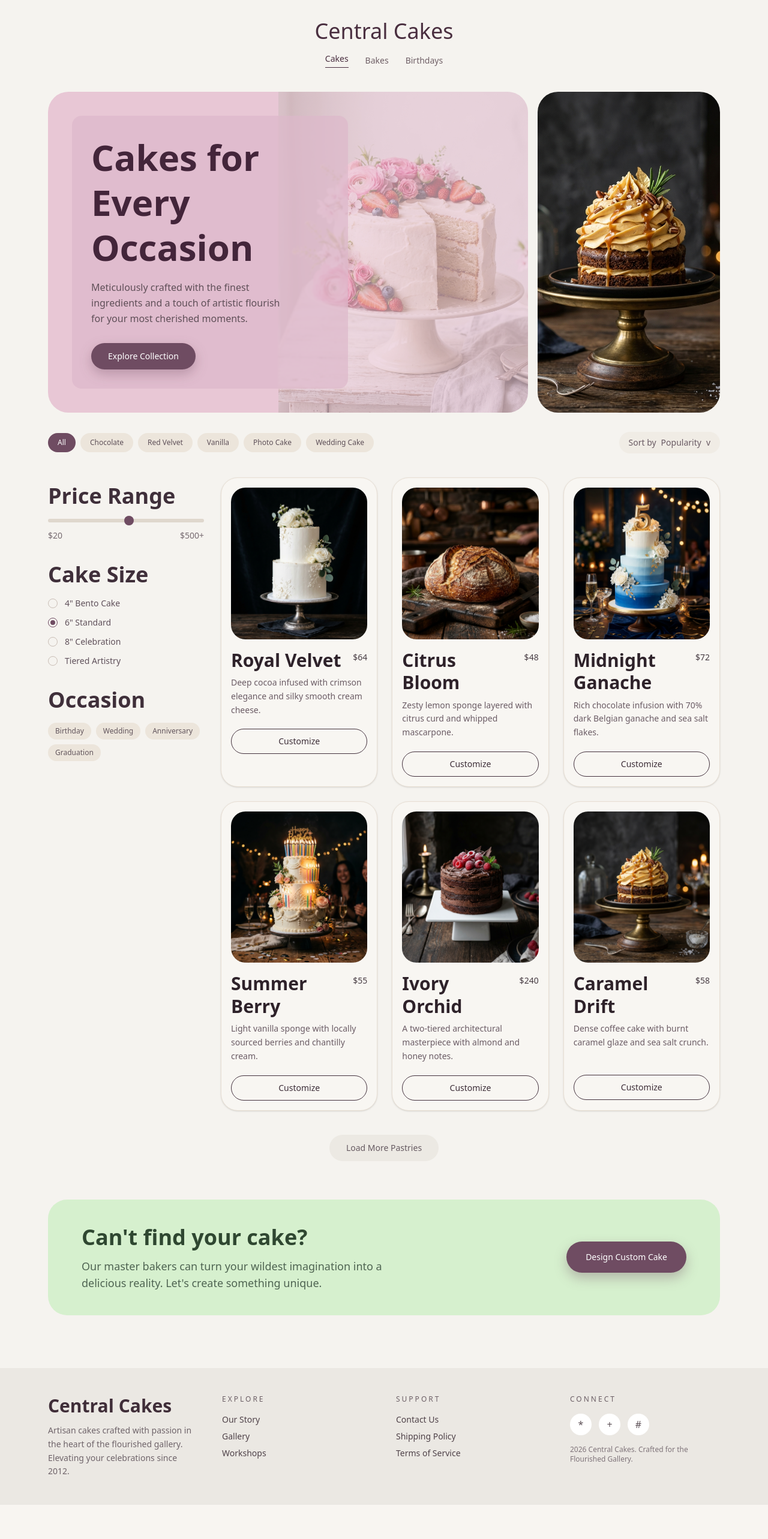
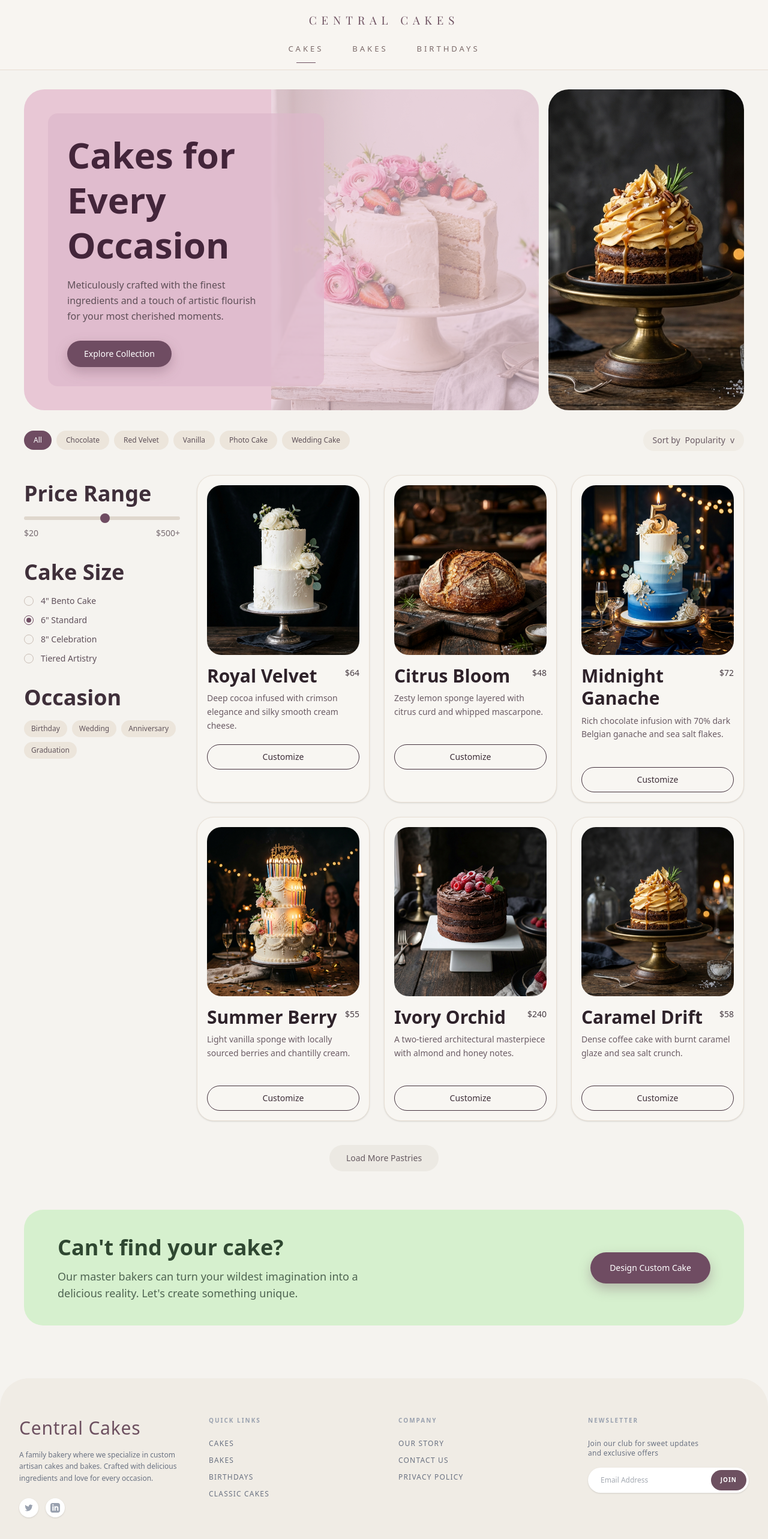
Before and after one commit to zoonfeedback-lab/cakes-and-bakery, a Next.js app: page /cakes in a window 1280 px wide. Shown: the top 2566 px of the page at 60% size. Before the commit the page ends 2509 px from the top, so only its background shows below. Built offline with nearby package versions, Linux system fonts and the light colour scheme; a web font is replaced by a local one.

Commit message:
refactor: optimize the code

```diff
--- a/app/cakes/page.tsx
+++ b/app/cakes/page.tsx
@@ -1,3 +1,5 @@
+import { Footer } from "@/components";
+import { Header } from "@/components/Header";
 import Image from "next/image";
 
 type CakeItem = {
@@ -61,22 +63,11 @@ const cakes: CakeItem[] = [
 
 export default function HomePage() {
   return (
-    <div className="bg-[#f5f3ef] text-[#2d242a]">
-      <div className="mx-auto max-w-[1200px] px-5 pb-12 pt-8 md:px-8 lg:px-10">
-        <header className="mb-10 flex flex-col items-center gap-4">
-          <p className="text-center font-serif text-4xl text-[#4a2f40]">Central Cakes</p>
-          <nav className="flex items-center gap-7 text-sm text-[#6f5f66]">
-            <a className="border-b border-[#4a2f40] pb-1 text-[#4a2f40]" href="#">
-              Cakes
-            </a>
-            <a className="hover:text-[#4a2f40]" href="#">
-              Bakes
-            </a>
-            <a className="hover:text-[#4a2f40]" href="#">
-              Birthdays
-            </a>
-          </nav>
-        </header>
+    <div className="flex min-h-screen flex-col bg-[#f5f3ef] text-[#2d242a]">
+      <Header />
+
+      <main className="flex-1">
+      <div className="mx-auto max-w-7xl px-5 pb-12 pt-8 md:px-8 lg:px-10">
 
         <section className="mb-8 grid gap-4 lg:grid-cols-[1.45fr_0.55fr]">
           <article className="relative overflow-hidden rounded-[34px] bg-[#e8c7d5] p-7 md:p-10">
@@ -237,46 +228,9 @@ export default function HomePage() {
           </button>
         </section>
       </div>
+      </main>
 
-      <footer className="mt-10 bg-[#ebe8e3]">
-        <div className="mx-auto grid max-w-[1200px] gap-10 px-5 py-11 md:grid-cols-4 md:px-8 lg:px-10">
-          <div>
-            <h3 className="mb-3 text-3xl font-semibold text-[#3f2d38]">Central Cakes</h3>
-            <p className="text-sm leading-relaxed text-[#6f646a]">
-              Artisan cakes crafted with passion in the heart of the flourished gallery. Elevating your celebrations
-              since 2012.
-            </p>
-          </div>
-
-          <div>
-            <p className="mb-4 text-xs uppercase tracking-[0.25em] text-[#6c5f66]">Explore</p>
-            <ul className="space-y-2 text-sm text-[#4f4249]">
-              <li>Our Story</li>
-              <li>Gallery</li>
-              <li>Workshops</li>
-            </ul>
-          </div>
-
-          <div>
-            <p className="mb-4 text-xs uppercase tracking-[0.25em] text-[#6c5f66]">Support</p>
-            <ul className="space-y-2 text-sm text-[#4f4249]">
-              <li>Contact Us</li>
-              <li>Shipping Policy</li>
-              <li>Terms of Service</li>
-            </ul>
-          </div>
-
-          <div>
-            <p className="mb-4 text-xs uppercase tracking-[0.25em] text-[#6c5f66]">Connect</p>
-            <div className="mb-4 flex gap-3 text-[#5d5157]">
-              <span className="grid h-9 w-9 place-items-center rounded-full bg-white">*</span>
-              <span className="grid h-9 w-9 place-items-center rounded-full bg-white">+</span>
-              <span className="grid h-9 w-9 place-items-center rounded-full bg-white">#</span>
-            </div>
-            <p className="text-xs text-[#7f747a]">2026 Central Cakes. Crafted for the Flourished Gallery.</p>
-          </div>
-        </div>
-      </footer>
+      <Footer />
     </div>
   );
 }
--- a/theme/index.ts
+++ b/theme/index.ts
@@ -27,7 +27,7 @@ export const BRAND_THEME = {
 } as const;
 
 export const PRIMARY_NAV_ITEMS = [
-    { href: '#cakes', label: 'Cakes' },
+    { href: '/cakes', label: 'Cakes' },
     { href: '/bakes', label: 'Bakes' },
     { href: '#birthdays', label: 'Birthdays' },
 ] as const;
```
